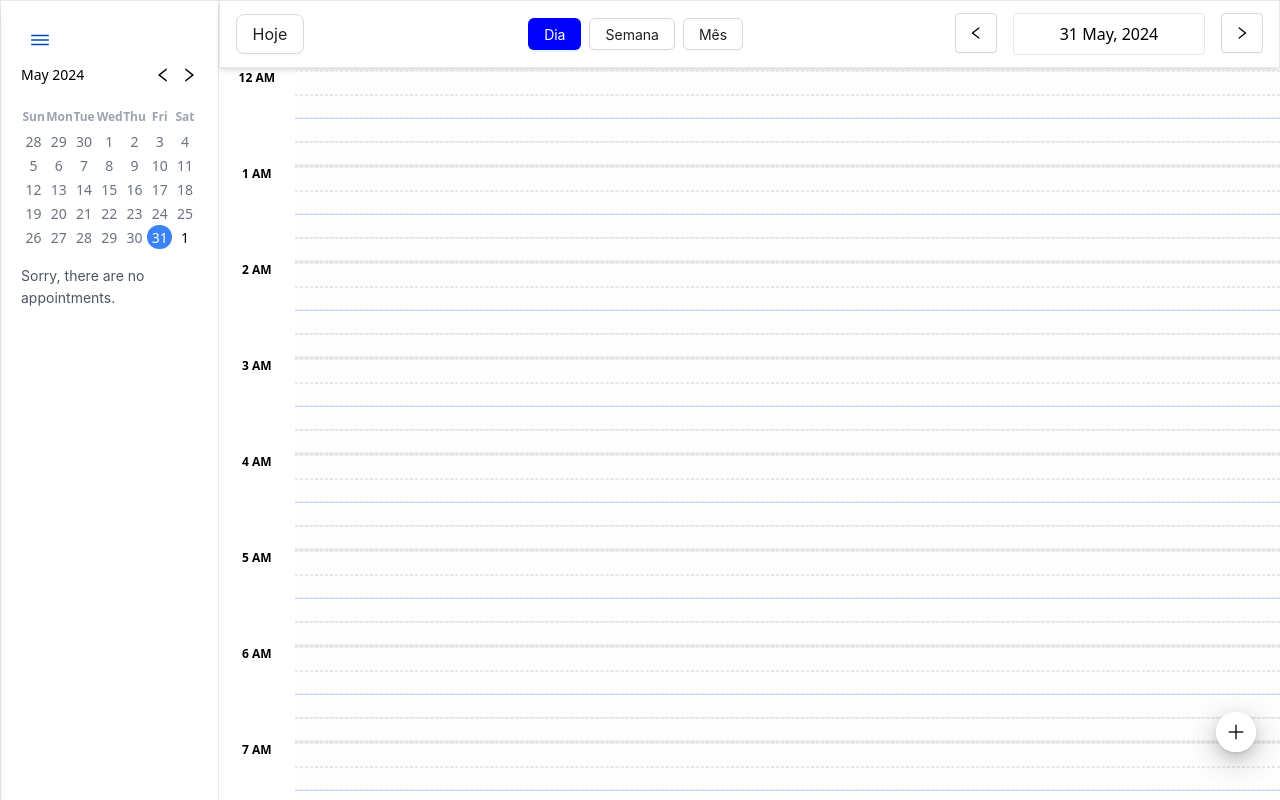
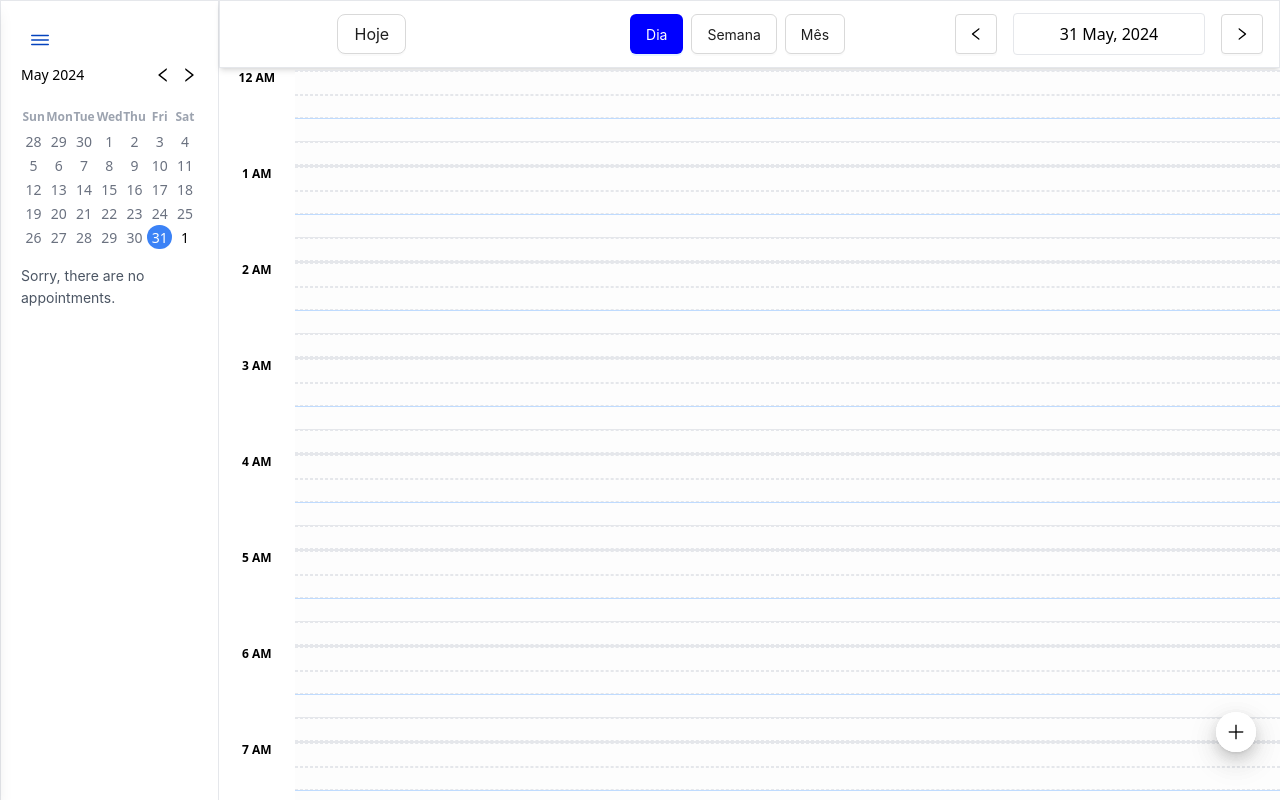
Before and after one commit to igorcandidodev/saude360-front, a React (Vite) app: page /home in a window 1280 px wide. Built offline with nearby package versions, Linux system fonts and the light colour scheme.

Commit message:
Fix: adjustment calendar

```diff
--- a/src/components/schedule/Day/DayCalender.jsx
+++ b/src/components/schedule/Day/DayCalender.jsx
@@ -22,7 +22,7 @@ const DayCalender = () => {
     return (
         <div className="w-full">
             <div><CalenderHeader /></div>
-        <div className="animate__delay-2s animate__backOutLeft animate__backInRight flex flex-1 overflow-y-scroll mt-0.5">
+        <div className="animate__delay-2s animate__backOutLeft animate__backInRight flex flex-1 overflow-y-scroll mt-0.5 h-screen">
             {/* left */}
             <div className="">
                 {/*Side Bar With hours  */}
--- a/src/components/schedule/Header/CalenderDropDown.jsx
+++ b/src/components/schedule/Header/CalenderDropDown.jsx
@@ -45,7 +45,7 @@ const CalenderButtons = () => {
                     type={viewCalender === item.key ? 'primary' : 'default'}
                     onClick={item.onClick}
                     style={{ marginRight: '8px', backgroundColor: viewCalender === item.key ? 'blue' : undefined, color: viewCalender === item.key ? 'white' : undefined }}
-                >
+                className="h-10">
                     {item.label}
                 </Button>
             ))}
--- a/src/components/schedule/Header/CalenderHeader.jsx
+++ b/src/components/schedule/Header/CalenderHeader.jsx
@@ -77,11 +77,14 @@ const CalenderHeader = () => {
 
 
     return (
-        <header className=" calenderHeaderMenu px-4 py-3 flex items-center justify-between border shadow-md border-b-gray-200">
-            <div className="flex  items-center justify-between w-full">
+        <header className=" calenderHeaderMenu px-4 py-3 flex  items-center justify-between border shadow-md border-b-gray-200">
+            <div className=" flex flex-col lg:flex-row items-center w-full">
+                <div className='flex justify-around w-full'>
                 <Button className=" py-2 px-4 mr-5" size="large" onClick={handleReset}>Hoje</Button>
                 <CalenderDropDown />
-                <div className=' controls flex items-centerjustify-center gap-4'>
+                </div>
+
+                <div className=' controls flex items-center justify-center gap-4 mt-2 lg:mt-0'>
                 {/* Left Control */}
                 <Button size='large' onClick={() => handleNextPrevMonth(-1)} className='flex items-center justify-center border rounded p-3'>
                     <span className='cursor-pointer text-black '>
--- a/src/components/schedule/MainEntry.jsx
+++ b/src/components/schedule/MainEntry.jsx
@@ -14,6 +14,7 @@ import AddButton from './AddButton'
 import MobileMenu from './Header/MobileMenu'
 
 import Menu from '../Menu'
+import { IonPage } from '@ionic/react'
 
 // Lazy Loaded Components
 const Appointments = lazy(() => import('./Appointments/Appointments'))
@@ -40,7 +41,7 @@ const MainEntry = () => {
 
 
     return (
-        <React.Fragment>
+        <IonPage>
             <Menu/>
             {/* Event Modal For handling our appointments  */}
             {showEventModal && <EventModal />}
@@ -56,14 +57,14 @@ const MainEntry = () => {
 
                         }
                     </div>
-                    {/* Calender + Appointment components loads when calender mode is met */}
+
                     <Suspense fallback={<Loading />}>
                         {viewCalender === "Day" ? <DayCalender /> : (viewCalender === "Week" ? <Week /> :( viewCalender === "Month" ? <Month month={currentMonth}/> : <Appointments />) )}
                     </Suspense>
                 </div>
                 <AddButton />
             </div>
-        </React.Fragment>
+        </IonPage>
     )
 }
 
--- a/src/components/schedule/Month/Month.jsx
+++ b/src/components/schedule/Month/Month.jsx
@@ -12,7 +12,7 @@ import CalenderHeader from '../Header/CalenderHeader';
 const Month = ({ month }) => {
     return (
         // Month Component Main Entry
-        <div className='flex flex-col flex-1 animate__backOutLeft animate__backInRight animate__delay-2s'>
+        <div className='flex flex-col flex-1 animate__backOutLeft animate__backInRight animate__delay-2s h-screen'>
             {/* Month Calender Header with Dates */}
             <CalenderHeader />
             <div className="grid grid-cols-7 grid-rows-1 py-4 border border-b-0 shadow-md">
@@ -24,7 +24,7 @@ const Month = ({ month }) => {
             </div>
 
                     {/* Month View Days */}
-            <div className='overflow-y-scroll'>
+            <div className='overflow-y-scroll '>
                 <div className="flex-1 grid grid-cols-7 grid-rows-5 ">
                     {month.map((row, i) => (
                         <React.Fragment key={i}>
--- a/src/components/schedule/Week/Week.jsx
+++ b/src/components/schedule/Week/Week.jsx
@@ -32,11 +32,11 @@ const Week = () => {
 
 
   return (
-    <div className='w-full'>
+    <div className='w-full '>
        <div><CalenderHeader /></div>
        <div className='flex flex-1 animate__backOutLeft animate__delay-2s animate__backInRight'>
 
-      <div className='flex flex-col flex-1'>
+      <div className='flex flex-col flex-1 h-screen'>
         <div>
           {/* Header with Weekdays */}
           <div className="grid grid-cols-7 grid-rows-1 py-4 border border-l-0 border-b-0 shadow-md pl-16">
```
